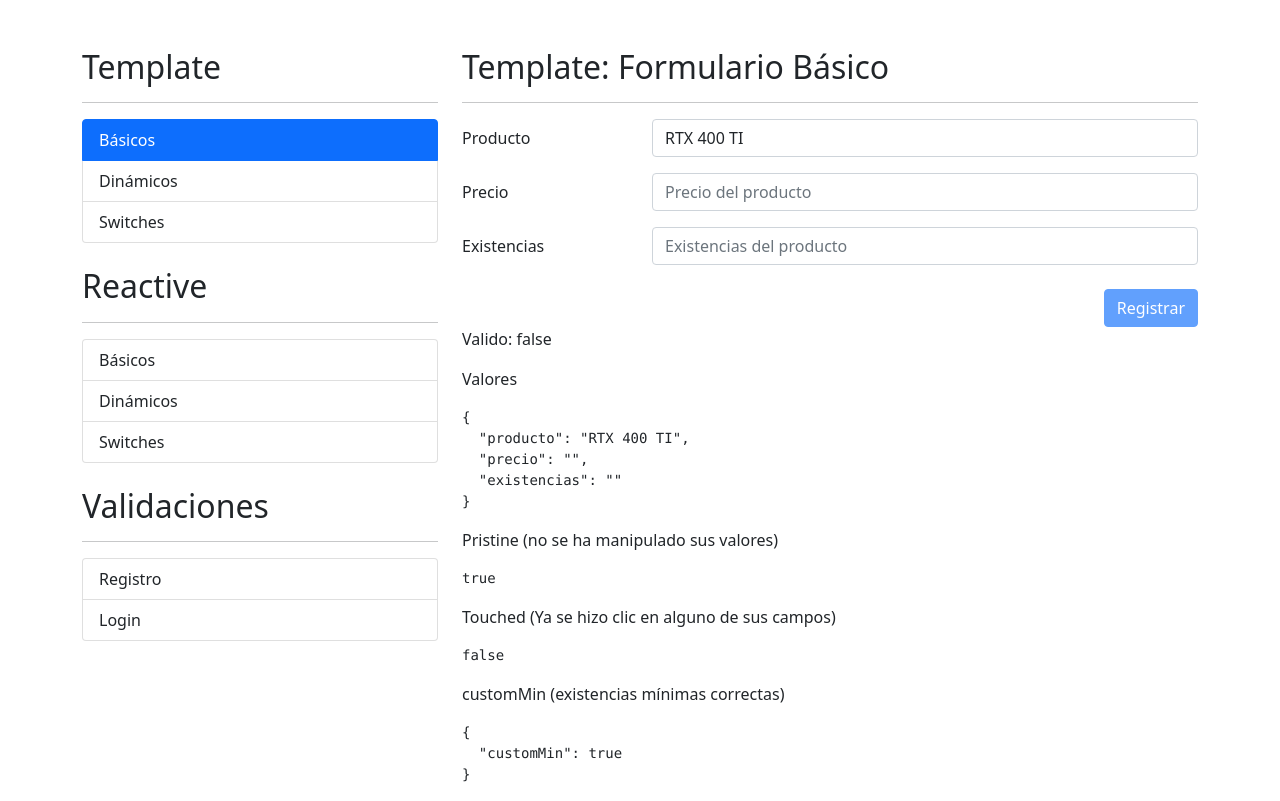
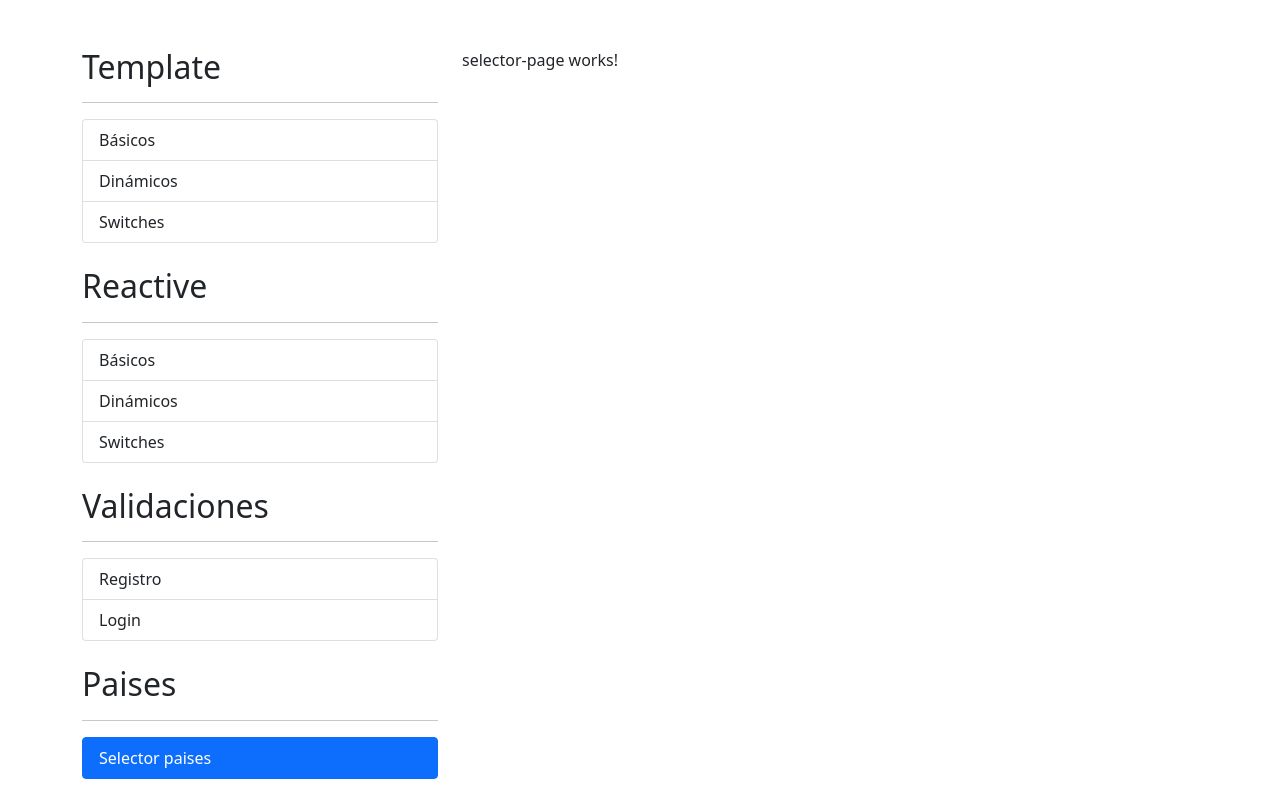
Before and after one commit to alexglzrys/angular-formularios, an Angular app: page /paises/selector in a window 1280 px wide. Before the commit this address led to /template/basicos. Built offline with nearby package versions, Linux system fonts and the light colour scheme.

Commit message:
estructura directorios selector países

```diff
--- a/src/app/app-routing.module.ts
+++ b/src/app/app-routing.module.ts
@@ -18,6 +18,10 @@
     loadChildren: () => import('./auth/auth.module').then(m => m.AuthModule),
   },
   {
+    path: 'paises',
+    loadChildren: () => import('./paises/paises.module').then(m => m.PaisesModule),
+  },
+  {
     path: '**',
     redirectTo: 'template/basicos'
   }
--- /dev/null
+++ b/src/app/paises/pages/selector-page/selector-page.component.html
@@ -0,0 +1 @@
+<p>selector-page works!</p>
--- /dev/null
+++ b/src/app/paises/pages/selector-page/selector-page.component.ts
@@ -0,0 +1,15 @@
+import { Component, OnInit } from '@angular/core';
+
+@Component({
+  selector: 'app-selector-page',
+  templateUrl: './selector-page.component.html',
+  styleUrls: ['./selector-page.component.css']
+})
+export class SelectorPageComponent implements OnInit {
+
+  constructor() { }
+
+  ngOnInit(): void {
+  }
+
+}
--- a/src/app/shared/sidemenu/sidemenu.component.html
+++ b/src/app/shared/sidemenu/sidemenu.component.html
@@ -26,3 +26,13 @@
       [routerLink]="[ item.url ]"
       routerLinkActive="active">{{ item.texto }}</li>
 </ul>
+
+<br class="my-5">
+
+<h2>Paises</h2>
+<hr>
+<ul class="list-group">
+  <li class="list-group-item"
+      [routerLink]="[ 'paises/selector' ]"
+      routerLinkActive="active"> Selector paises </li>
+</ul>
```
Also changed, not shown: src/app/paises/paises-routing.module.ts (added, +19 -0 lines), src/app/paises/paises.module.ts (added, +17 -0 lines), src/app/paises/services/paises/paises.service.ts (added, +9 -0 lines), src/app/paises/pages/selector-page/selector-page.component.css (added), 1 other file (tests, documents, lock files or other folders).
